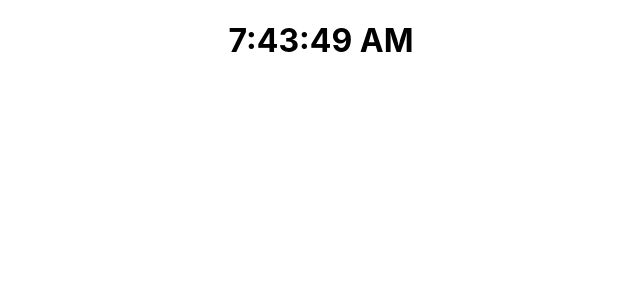
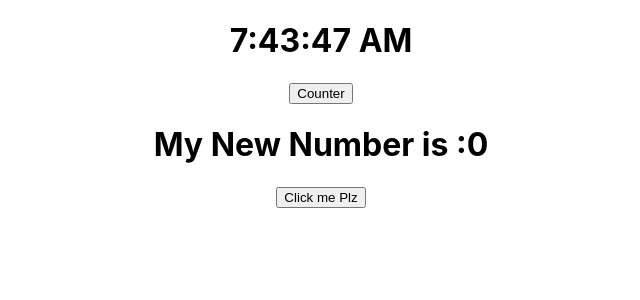
Before and after one commit to 641krishna/My_Practice, a React (Create React App) app in the folder React_js/Timer/digital_timer/: page / in a window 1280 px wide. Shown: the top 300 px of the page, without its empty margins (319-959 px from the left). Built offline with nearby package versions, Linux system fonts and the light colour scheme.

Commit message:
make it better

```diff
--- a/React_js/Timer/digital_timer/src/App.js
+++ b/React_js/Timer/digital_timer/src/App.js
@@ -1,11 +1,13 @@
 import logo from './logo.svg';
 import './App.css';
 import Digital from './Components/Digital';
+import Usememo from './Components/Usememo';
 
 function App() {
   return (
     <div className="App">
       <Digital />
+      <Usememo />
     </div>
   );
 }
--- a/React_js/Timer/digital_timer/src/Components/Digital.jsx
+++ b/React_js/Timer/digital_timer/src/Components/Digital.jsx
@@ -10,7 +10,7 @@
         setTime(timer);
     }
 
-    setInterval(updateTime,1000)
+    setInterval(updateTime, 1000)
 
 
     return (
--- /dev/null
+++ b/React_js/Timer/digital_timer/src/Components/Usememo.jsx
@@ -0,0 +1,35 @@
+import React, { useMemo, useState } from 'react'
+
+const Usememo = () => {
+    const [num, setNum] = useState(0);
+    const [show, setShow] = useState(false);
+
+    const getValue = () => {
+        return setNum(num + 1)
+    }
+
+    const countNumber = (num) => {
+        console.log(num)
+        for (let i = 0; i <= 100000; i++) { }
+        return num;
+
+    }
+
+    // const checkData = countNumber(num)
+
+    const checkData = useMemo(() => {
+        return countNumber(num)
+    }, [num])
+
+
+    return (
+        <div>
+            <button onClick={getValue}>Counter</button>
+            <h1>My New Number is :{checkData}</h1>
+            <button onClick={() => setShow(!show)}>{show ? "You Clicked me" : "Click me Plz"}</button>
+
+        </div>
+    )
+}
+
+export default Usememo
```
